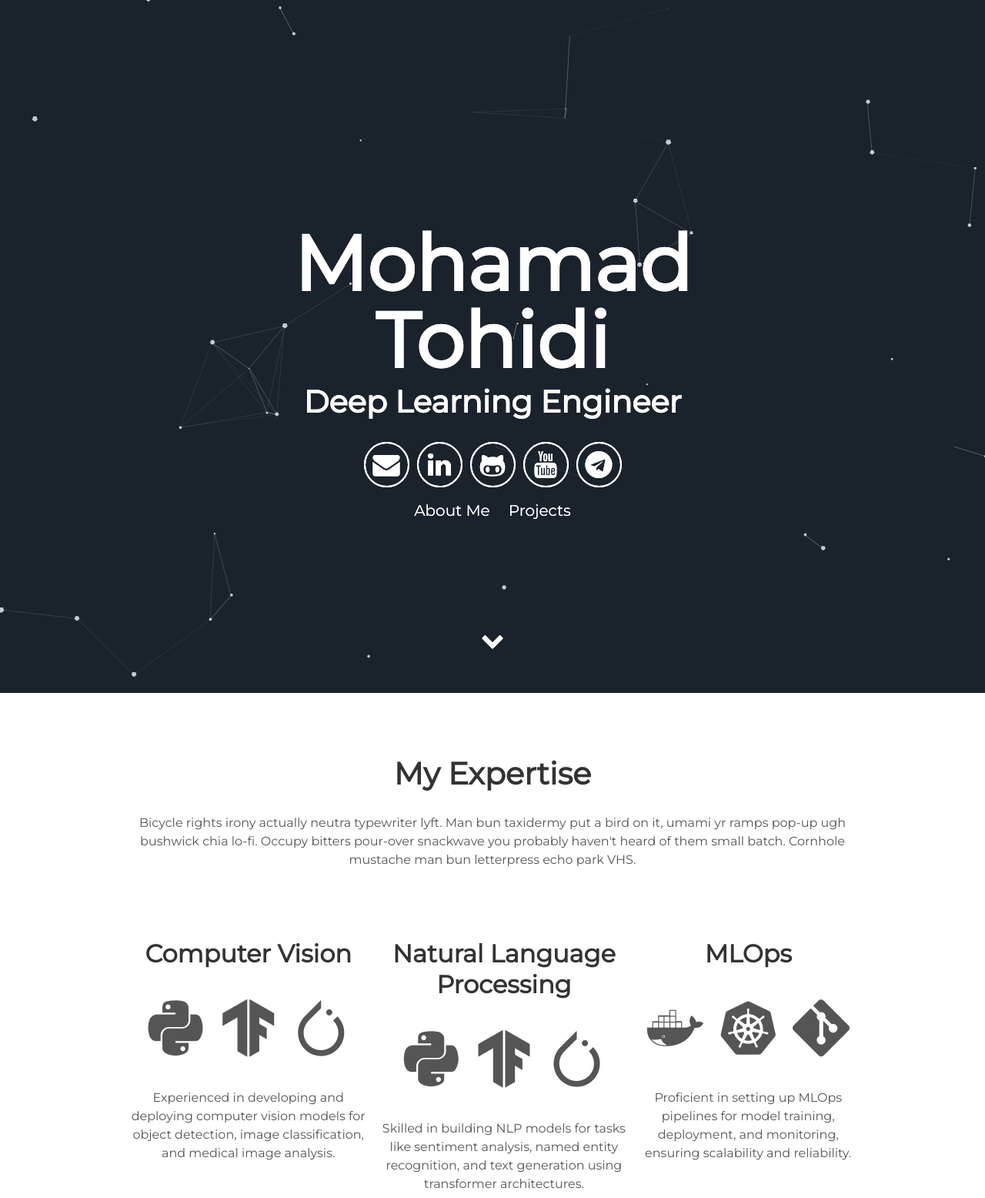
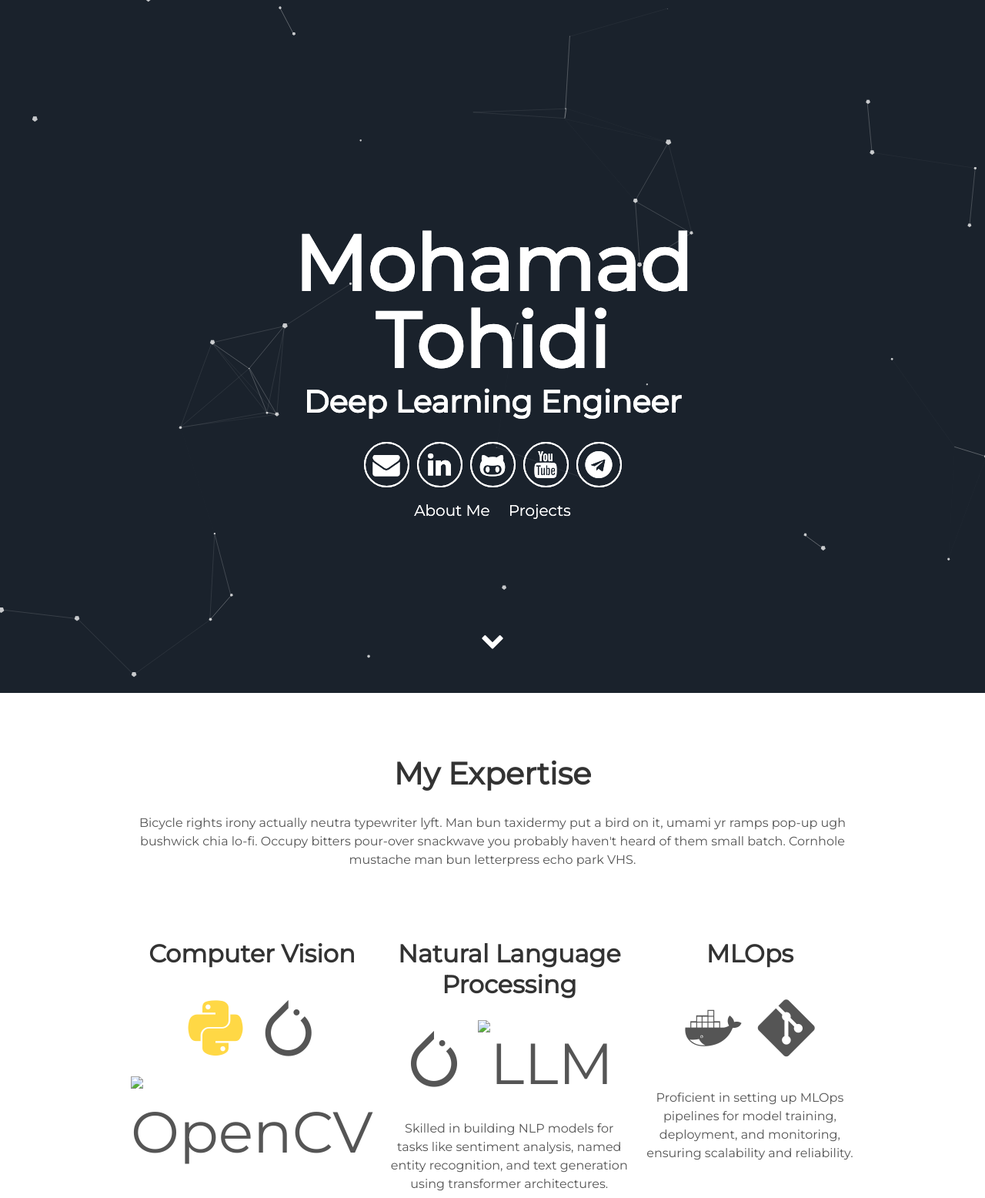
Before and after one commit to mohamad-tohidi/mohamad-tohidi.github.io, a Jekyll site: the page built from index.html, in a window 1280 px wide. Shown: the top 1556 px of the page at 77% size. Built offline with Jekyll 4.4.1, drawn with Linux system fonts in a browser that asks for light colours; grey boxes are pictures that could not be loaded.

Commit message:
adjusting about me

```diff
--- a/_includes/about.html
+++ b/_includes/about.html
@@ -5,22 +5,21 @@
 <div class="user">
   <div class="tech">
     <h2>Computer Vision</h2>
-    <i class="devicon-python-plain"></i>
-    <i class="devicon-tensorflow-original"></i>
+    <i class="devicon-python-plain colored"></i>
     <i class="devicon-pytorch-original"></i>
+    <img src="{{ '/assets/img/opencv.svg' | prepend: site.baseurl }}" alt="OpenCV" style="width: 50px; height: 50px;">
+    <img src="{{ '/assets/img/yolo.svg' | prepend: site.baseurl }}" alt="YOLO" style="width: 50px; height: 50px;">
     <p>Experienced in developing and deploying computer vision models for object detection, image classification, and medical image analysis.</p>
   </div>
   <div class="tech">
     <h2>Natural Language Processing</h2>
-    <i class="devicon-python-plain"></i>
-    <i class="devicon-tensorflow-original"></i>
     <i class="devicon-pytorch-original"></i>
+    <img src="{{ '/assets/img/huggingface.svg' | prepend: site.baseurl }}" alt="LLM" style="width: 50px; height: 50px;">
     <p>Skilled in building NLP models for tasks like sentiment analysis, named entity recognition, and text generation using transformer architectures.</p>
   </div>
   <div class="tech">
     <h2>MLOps</h2>
     <i class="devicon-docker-plain"></i>
-    <i class="devicon-kubernetes-plain"></i>
     <i class="devicon-git-plain"></i>
     <p>Proficient in setting up MLOps pipelines for model training, deployment, and monitoring, ensuring scalability and reliability.</p>
   </div>
```
Also changed, not shown: assets/img/OpenCV.svg (added), assets/img/huggingface.svg (added), assets/img/mountains.jpg (deleted), assets/img/skate.jpg (deleted).
